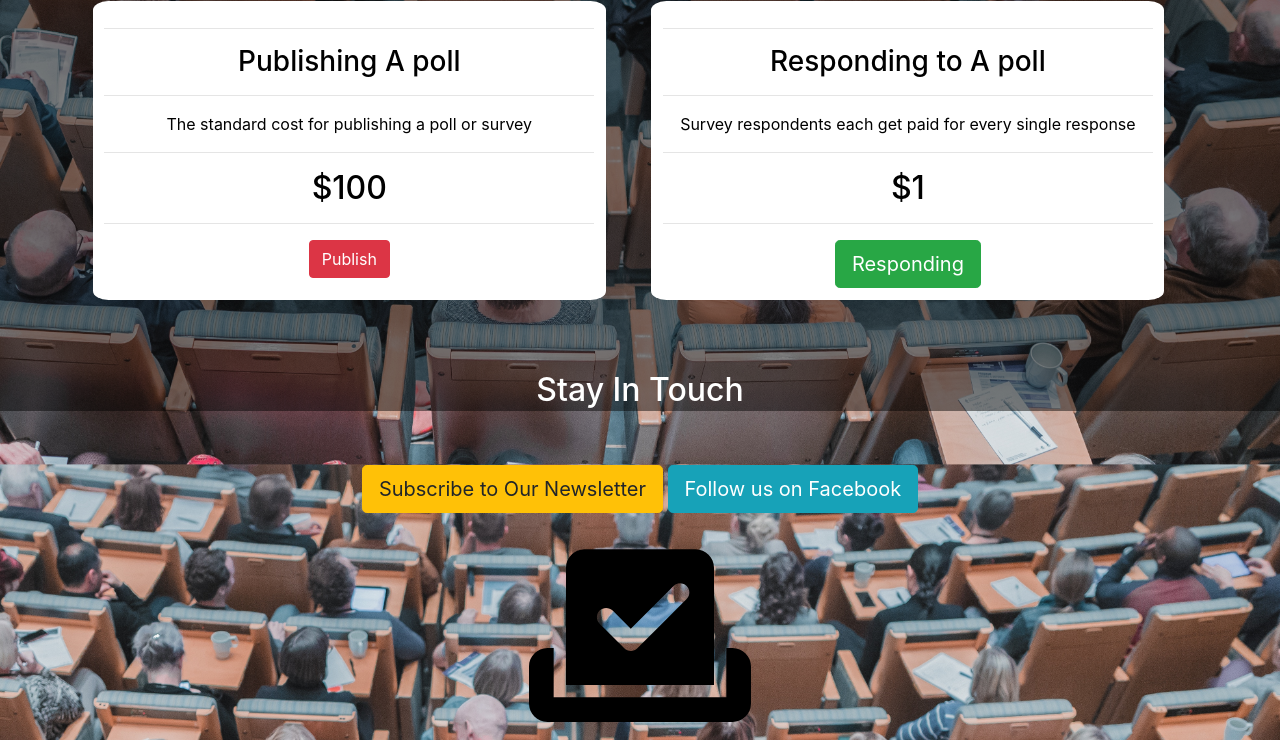
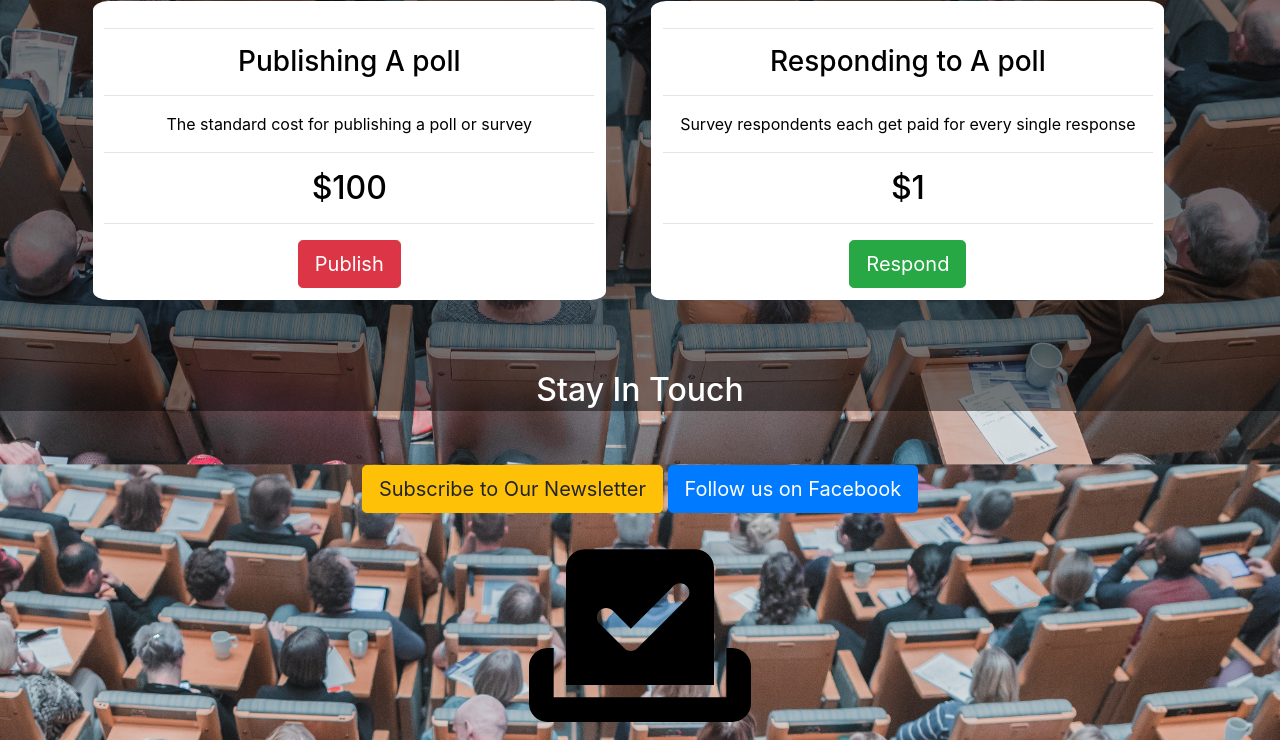
Before and after one commit to Radee1/vote, a Django app: page / in a window 1280 px wide. Shown: the part 389-1129 px from the top of the page. Run offline with Django 3.2, Linux system fonts and the light colour scheme; some libraries are stand-ins or nearby versions.

Commit message:
UNDO ADDED CHANGES TO PASS W3 CODE  VALIDATOR CHECK.
Changed buttons on the home page.

```diff
--- a/templates/home.html
+++ b/templates/home.html
@@ -24,8 +24,10 @@
                         <hr>
                         <h2>$100</h2>
                         <hr>
-                        <a class="btn btn-info btn-danger" href="{% url 'accounts:login' %}" role="button">
-                            Publish
+                        <a href="{% url 'accounts:login' %}">
+                            <button class="btn btn-lg btn-danger">
+                                Publish
+                            </button>
                         </a>
                     </div>
                     <div class="pricing">
@@ -36,8 +38,10 @@
                         <hr>
                         <h2>$1</h2>
                         <hr>
-                        <a class="btn btn-success btn-lg" href="{% url 'polls:login' %}" role="button">
-                            Responding
+                        <a href="{% url 'accounts:login' %}">
+                            <button class="btn btn-lg btn-success">
+                                Respond
+                            </button>
                         </a>
                     </div>
                 </div>
@@ -45,11 +49,15 @@
                 <div>
                     <h2>Stay In Touch</h2>
                     <br><br>
-                    <a class="btn btn-warning btn-lg" href="{% url 'accounts:newsletter' %}" role="button">
-                        Subscribe to Our Newsletter
+                    <a href="{% url 'accounts:newsletter' %}">
+                        <button class="btn btn-lg btn-warning">
+                            Subscribe to Our Newsletter
+                        </button>
                     </a>
-                    <a class="btn btn-info btn-lg" href="https://www.facebook.com/" role="button" target="_blank">
-                        Follow us on Facebook
+                    <a href="https://www.facebook.com/" target="_blank">
+                        <button class="btn btn-lg btn-primary">
+                            Follow us on Facebook
+                        </button>
                     </a>
                     <br><br>
                     <svg style="width:20%;" xmlns="http://www.w3.org/2000/svg" viewBox="0 0 576 512">
```
